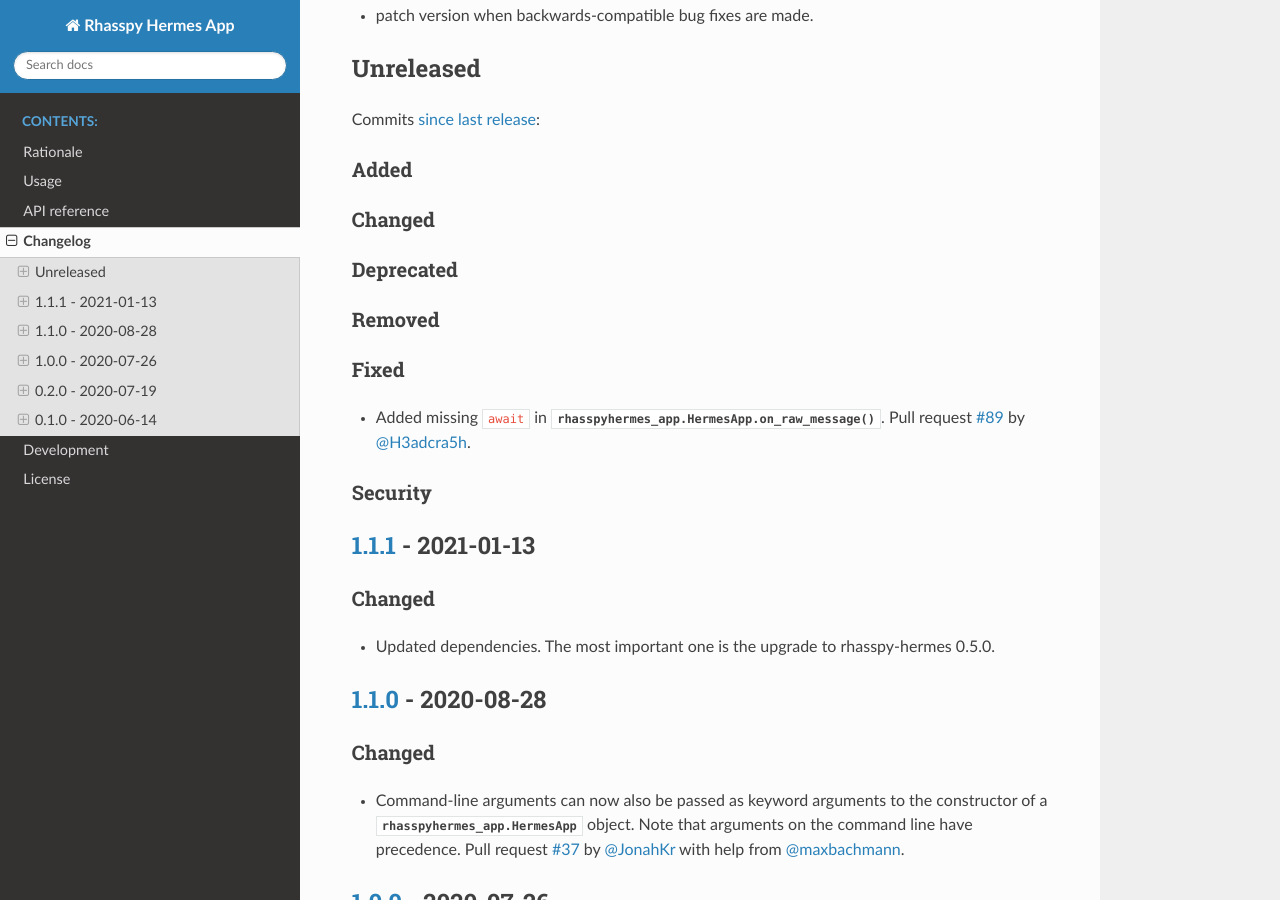
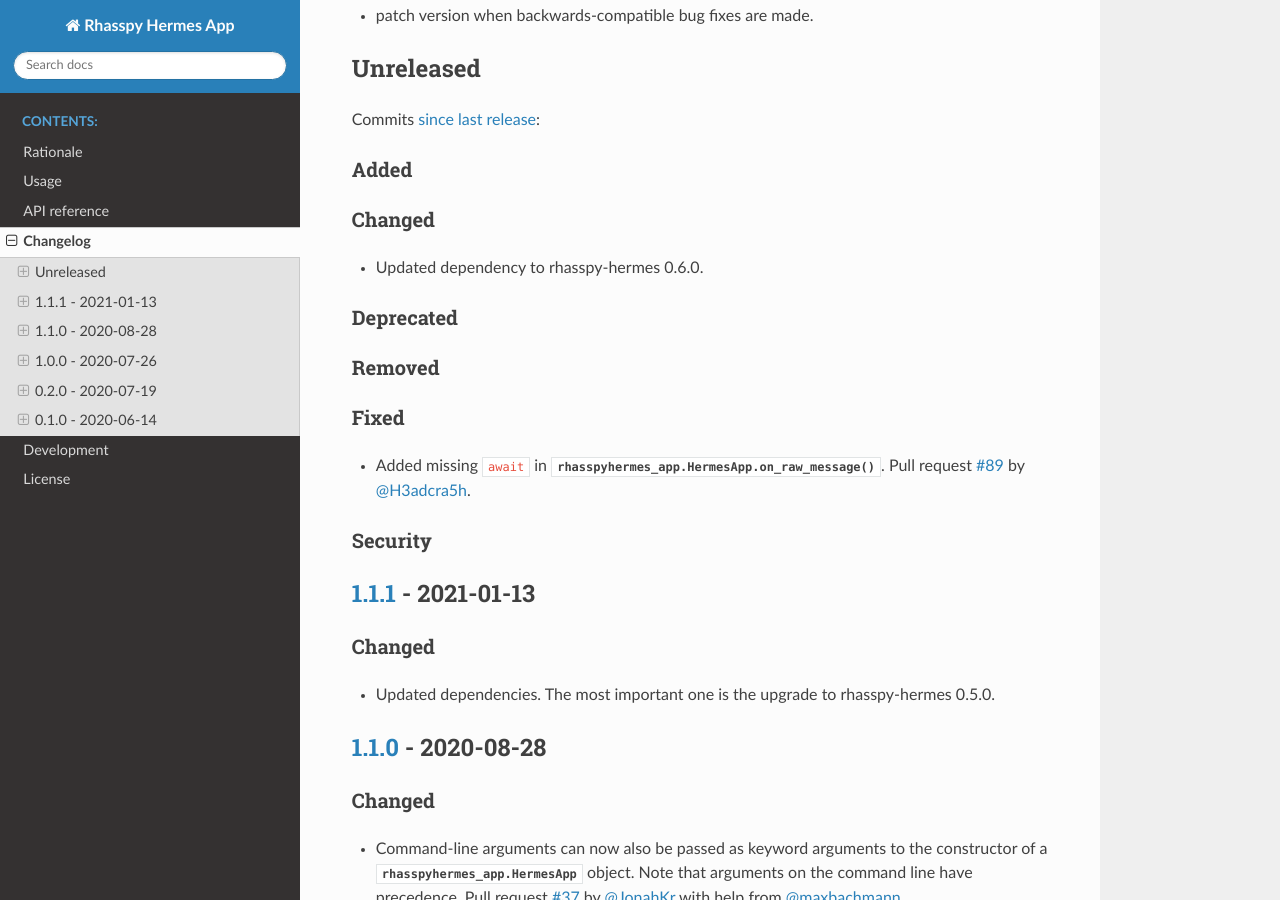
Before and after one commit to rhasspy/rhasspy-hermes-app, a Sphinx documentation site: the page built from docs/changelog.rst, in a window 1280 px wide and 900 px high, scrolled down 372 px. Built offline with Sphinx 7.4.7 and the Read the Docs theme 2.0.0, drawn with Linux system fonts in a browser that asks for light colours; the version number could not be read and is left out.

Commit message:
Update dependency to rhasspy-hermes 0.6.0

```diff
--- a/docs/changelog.rst
+++ b/docs/changelog.rst
@@ -29,6 +29,8 @@
 
 Changed
 =======
+
+- Updated dependency to rhasspy-hermes 0.6.0.
 
 Deprecated
 ==========
--- a/requirements.txt
+++ b/requirements.txt
@@ -1 +1 @@
-rhasspy-hermes==0.5.0
+rhasspy-hermes==0.6.0
```
